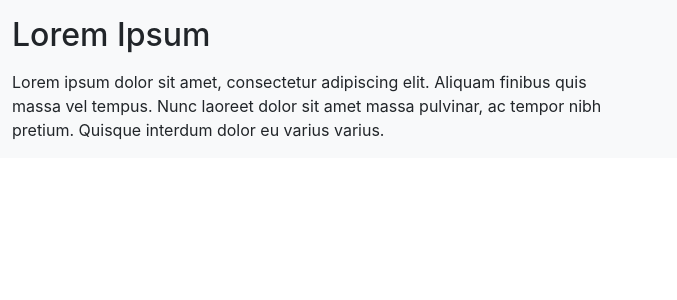
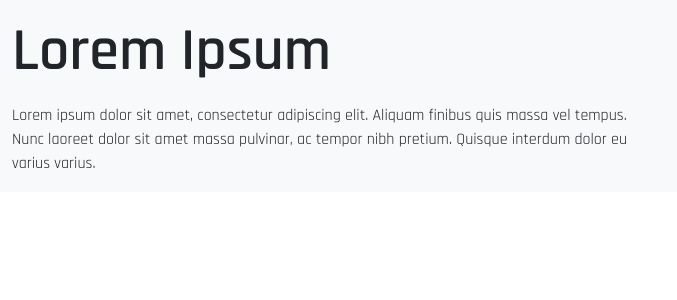
Before and after one commit to yungshun317/react-bootstrap-sass-grid, a React app: page / in a window 1280 px wide. Shown: the top 300 px of the page, without its empty margins (0-677 px from the left). Built offline with nearby package versions, Linux system fonts and the light colour scheme.

Commit message:
[FEAT] Use Rajdhani by import `_typography.scss`

```diff
--- a/public/index.html
+++ b/public/index.html
@@ -4,9 +4,9 @@
     <meta charset="UTF-8">
     <meta name="viewport" content="width=device-width, initial-scale=1, shrink-to-fit=no">
     <title>React Bootstrap Sass Grid</title>
-    <link rel="preconnect" href="https://fonts.googleapis.com">
-    <link rel="preconnect" href="https://fonts.gstatic.com" crossorigin>
-    <link href="https://fonts.googleapis.com/css2?family=Rajdhani:wght@400;600&display=swap" rel="stylesheet">
+    <style>
+        @import url('https://fonts.googleapis.com/css2?family=Rajdhani:wght@400;600&display=swap');
+    </style>
 </head>
 <body>
     <div id="root"></div>
--- a/public/scss/main.scss
+++ b/public/scss/main.scss
@@ -9,6 +9,7 @@
 
 // [3] Base Stuff
 @import "base/base";
+@import "base/typography";
 
 // [4] Layout-related Section
 @import "layout/grid";
```
